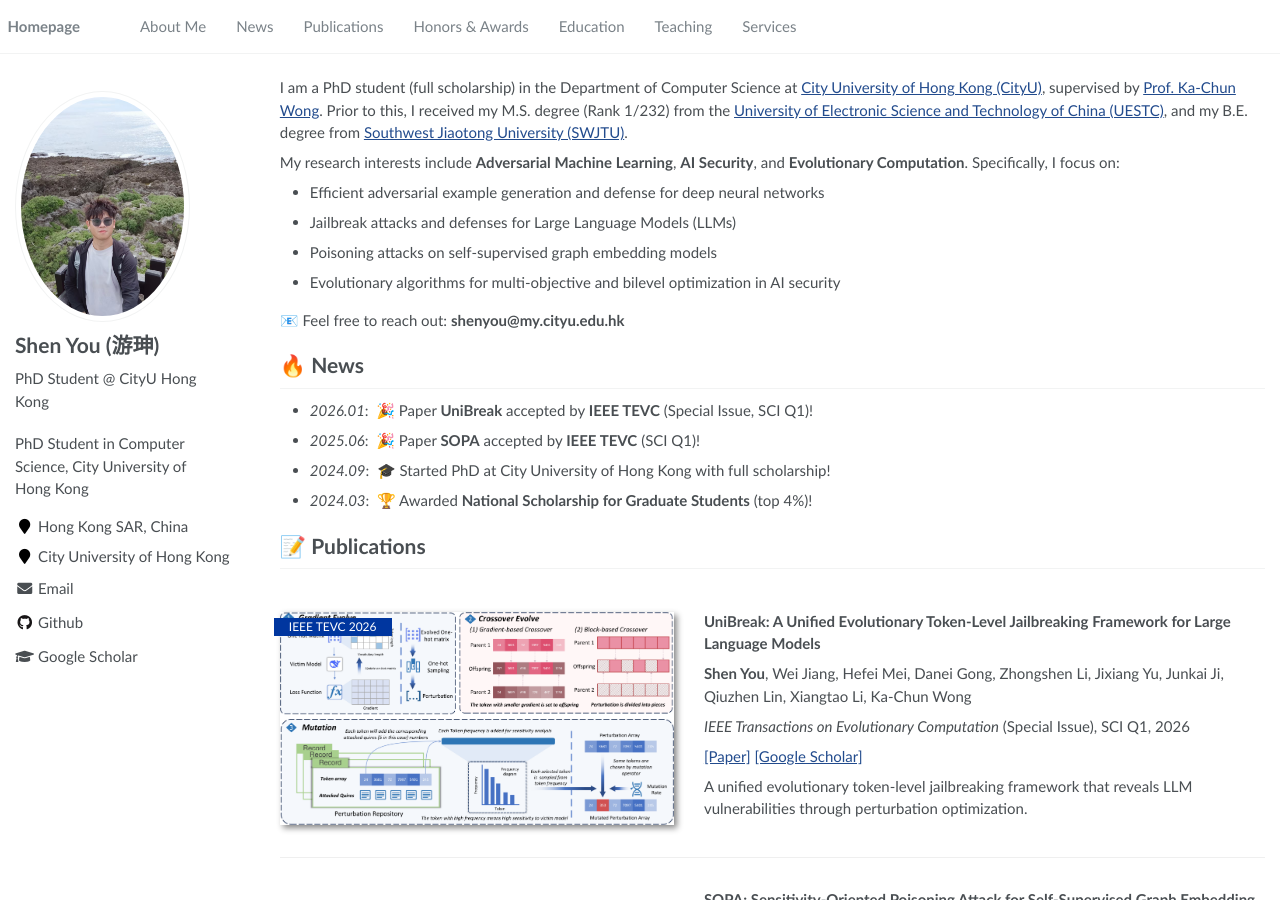
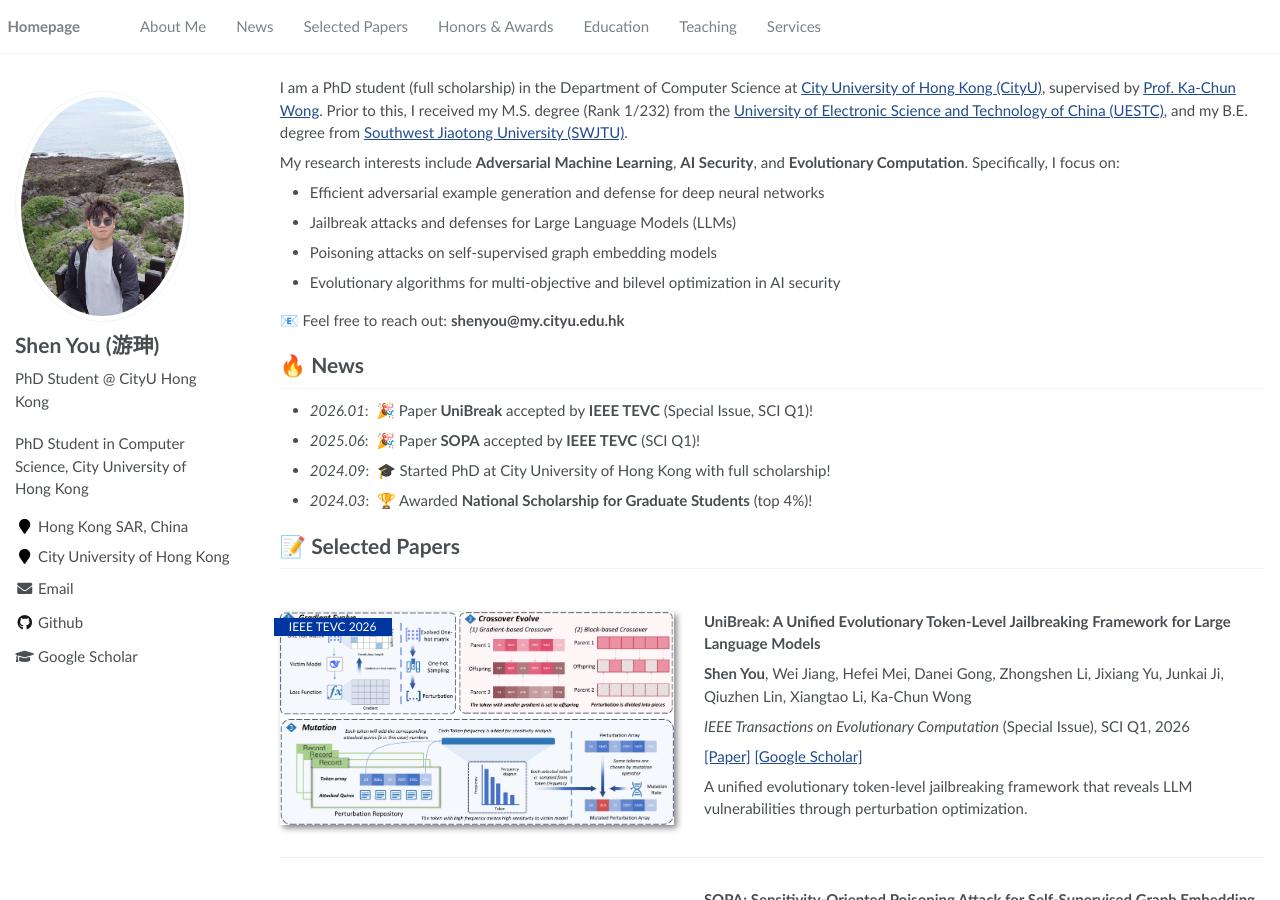
Before and after one commit to youshengithub/youshengit.github.io, a Jekyll site: the page built from _pages/about.md, in a window 1280 px wide and 900 px high. Built offline with Jekyll 4.4.1, drawn with Linux system fonts in a browser that asks for light colours.

Commit message:
Rename Publications to Selected Papers

```diff
--- a/_data/navigation.yml
+++ b/_data/navigation.yml
@@ -6,8 +6,8 @@ main:
   - title: "News"
     url: "/#-news"
 
-  - title: "Publications"
-    url: "/#-publications"
+  - title: "Selected Papers"
+    url: "/#-selected-papers"
 
   - title: "Honors & Awards"
     url: "/#-honors-and-awards"
--- a/_pages/about.md
+++ b/_pages/about.md
@@ -26,7 +26,7 @@ My research interests include **Adversarial Machine Learning**, **AI Security**,
 - *2024.09*: &nbsp;🎓 Started PhD at City University of Hong Kong with full scholarship!
 - *2024.03*: &nbsp;🏆 Awarded **National Scholarship for Graduate Students** (top 4%)!
 
-# 📝 Publications
+# 📝 Selected Papers
 
 <div class='paper-box'><div class='paper-box-image'><div><div class="badge">IEEE TEVC 2026</div><img src='images/unibreak.png' alt="UniBreak" width="100%"></div></div>
 <div class='paper-box-text' markdown="1">
```
